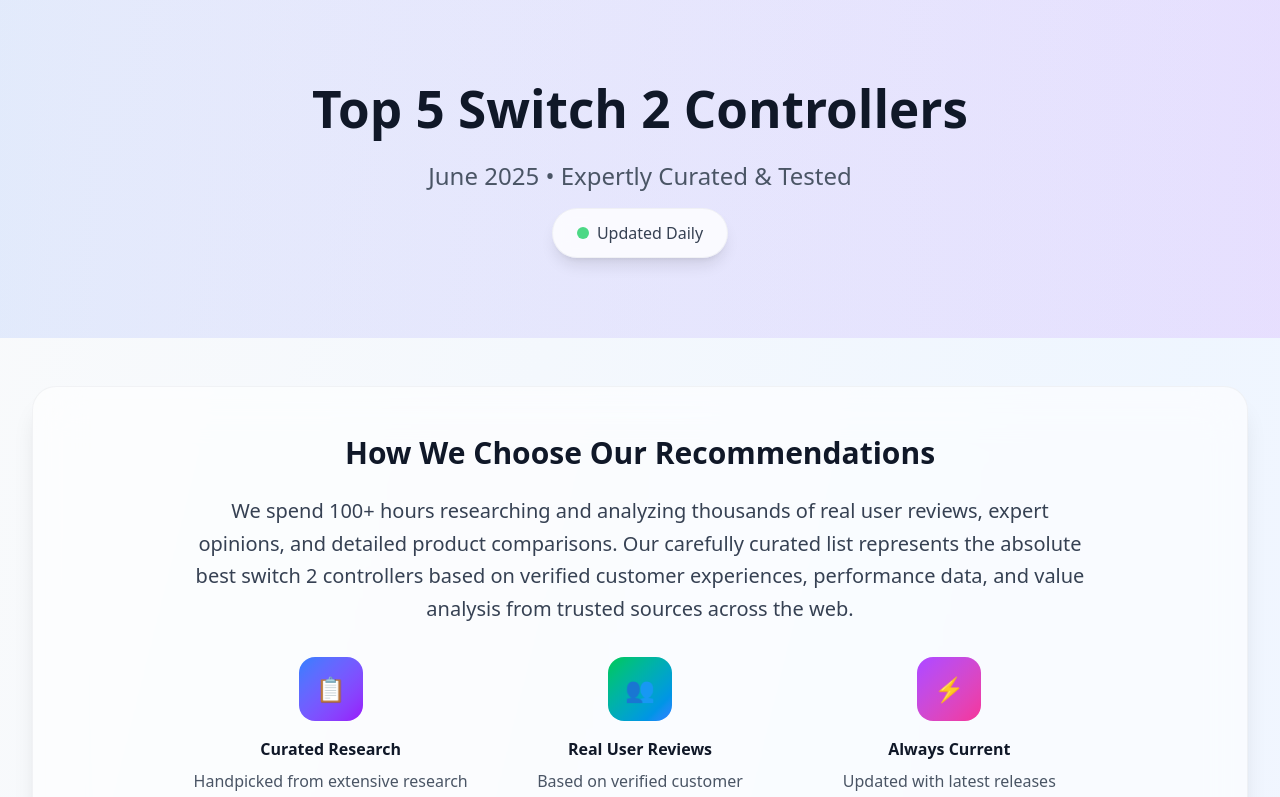
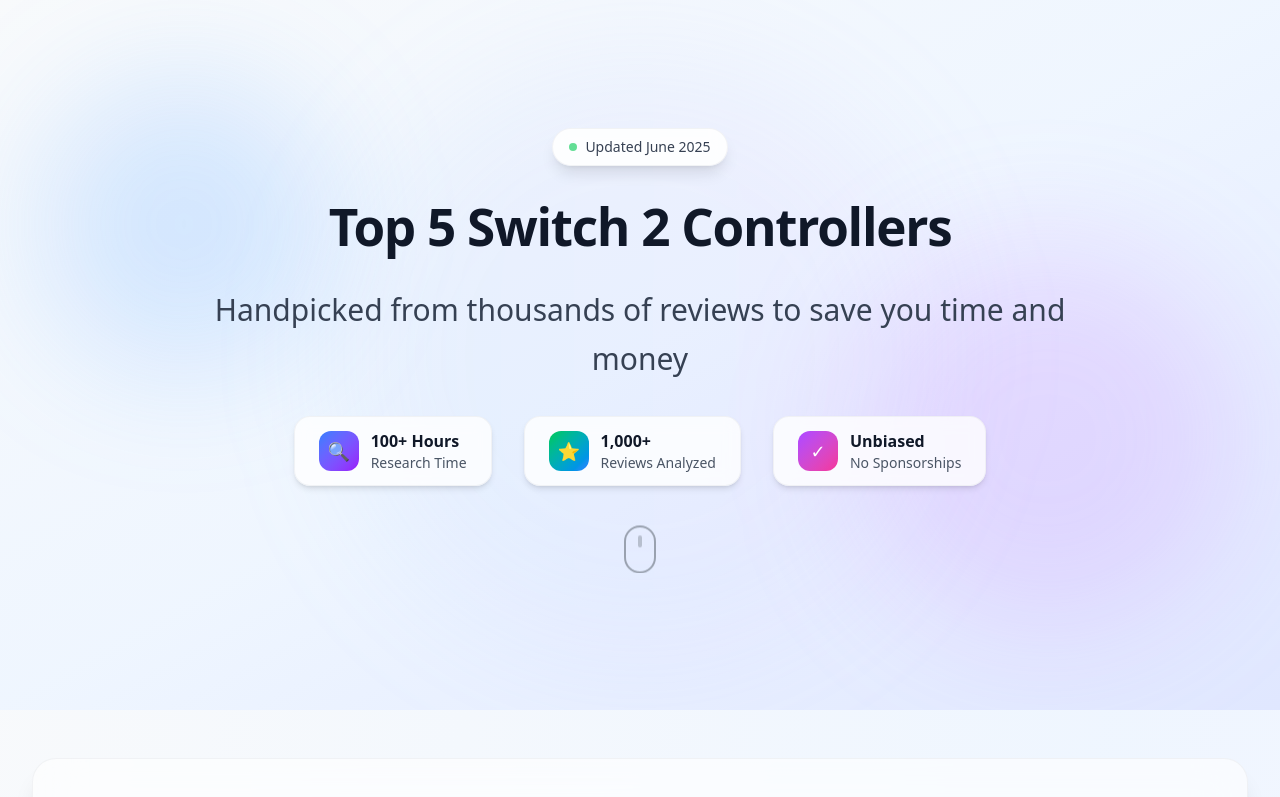
Before and after one commit to martinwinther/top5, a React (Vite) app: page / in a window 1280 px wide. Shown: the top 797 px of the page. Built offline with nearby package versions, Linux system fonts and the light colour scheme.

Commit message:
enhance hero banner with trust indicators

```diff
--- a/src/App.tsx
+++ b/src/App.tsx
@@ -231,19 +231,69 @@
   return (
     <div className="min-h-screen w-full bg-gradient-to-br from-gray-50 via-blue-50 to-purple-50">
       {/* Hero Section */}
-      <div className="relative overflow-hidden w-full">
-        <div className="absolute inset-0 bg-gradient-to-r from-blue-600/10 to-purple-600/10 w-full"></div>
-        <div className="relative w-full px-4 sm:px-6 lg:px-8 py-20">
+      <div className="relative overflow-hidden w-full bg-gradient-to-br from-slate-50 via-blue-50 to-indigo-100">
+        {/* Background Elements */}
+        <div className="absolute inset-0">
+          <div className="absolute top-20 left-10 w-72 h-72 bg-blue-400/20 rounded-full blur-3xl"></div>
+          <div className="absolute bottom-20 right-10 w-96 h-96 bg-purple-400/20 rounded-full blur-3xl"></div>
+          <div className="absolute top-1/2 left-1/2 transform -translate-x-1/2 -translate-y-1/2 w-[600px] h-[600px] bg-gradient-to-r from-blue-300/10 to-purple-300/10 rounded-full blur-3xl"></div>
+        </div>
+
+        <div className="relative w-full px-4 sm:px-6 lg:px-8 py-24 lg:py-32">
           <div className="text-center max-w-7xl mx-auto">
-            <h1 className="text-5xl sm:text-6xl md:text-7xl lg:text-8xl xl:text-9xl font-black text-gray-900 mb-6 leading-tight">
+            {/* Small badge */}
+            <div className="inline-flex items-center gap-2 bg-white/90 backdrop-blur-sm px-4 py-2 rounded-full shadow-lg border border-gray-200/50 mb-8">
+              <div className="w-2 h-2 bg-green-500 rounded-full animate-pulse"></div>
+              <span className="text-gray-700 font-medium text-sm">Updated {currentMonth} {currentYear}</span>
+            </div>
+
+            <h1 className="text-5xl sm:text-6xl md:text-7xl lg:text-8xl xl:text-9xl font-black text-gray-900 mb-8 leading-tight tracking-tight">
               {pageTitle}
             </h1>
-            <p className="text-lg sm:text-xl md:text-2xl text-gray-600 mb-4 max-w-4xl mx-auto">
-              {currentMonth} {currentYear} • Expertly Curated & Tested
+
+            {/* Value proposition */}
+            <p className="text-xl sm:text-2xl md:text-3xl text-gray-700 mb-8 max-w-4xl mx-auto font-light leading-relaxed">
+              Handpicked from thousands of reviews to save you time and money
             </p>
-            <div className="inline-flex items-center gap-2 bg-white/80 backdrop-blur-sm px-6 py-3 rounded-full shadow-lg border border-gray-200/50">
-              <div className="w-3 h-3 bg-green-500 rounded-full animate-pulse"></div>
-              <span className="text-gray-700 font-medium">Updated Daily</span>
+
+            {/* Trust indicators */}
+            <div className="flex flex-col sm:flex-row items-center justify-center gap-6 sm:gap-8 mb-12">
+              <div className="flex items-center gap-3 bg-white/80 backdrop-blur-sm px-6 py-3 rounded-2xl shadow-md border border-gray-200/50">
+                <div className="w-10 h-10 bg-gradient-to-br from-blue-500 to-purple-600 rounded-xl flex items-center justify-center">
+                  <span className="text-white text-lg">🔍</span>
+                </div>
+                <div className="text-left">
+                  <div className="font-semibold text-gray-900">100+ Hours</div>
+                  <div className="text-sm text-gray-600">Research Time</div>
+                </div>
+              </div>
+
+              <div className="flex items-center gap-3 bg-white/80 backdrop-blur-sm px-6 py-3 rounded-2xl shadow-md border border-gray-200/50">
+                <div className="w-10 h-10 bg-gradient-to-br from-green-500 to-blue-500 rounded-xl flex items-center justify-center">
+                  <span className="text-white text-lg">⭐</span>
+                </div>
+                <div className="text-left">
+                  <div className="font-semibold text-gray-900">1,000+</div>
+                  <div className="text-sm text-gray-600">Reviews Analyzed</div>
+                </div>
+              </div>
+
+              <div className="flex items-center gap-3 bg-white/80 backdrop-blur-sm px-6 py-3 rounded-2xl shadow-md border border-gray-200/50">
+                <div className="w-10 h-10 bg-gradient-to-br from-purple-500 to-pink-500 rounded-xl flex items-center justify-center">
+                  <span className="text-white text-lg">✓</span>
+                </div>
+                <div className="text-left">
+                  <div className="font-semibold text-gray-900">Unbiased</div>
+                  <div className="text-sm text-gray-600">No Sponsorships</div>
+                </div>
+              </div>
+            </div>
+
+            {/* Scroll indicator */}
+            <div className="animate-bounce">
+              <div className="w-8 h-12 border-2 border-gray-400 rounded-full mx-auto flex justify-center">
+                <div className="w-1 h-3 bg-gray-400 rounded-full mt-2 animate-pulse"></div>
+              </div>
             </div>
           </div>
         </div>
```
